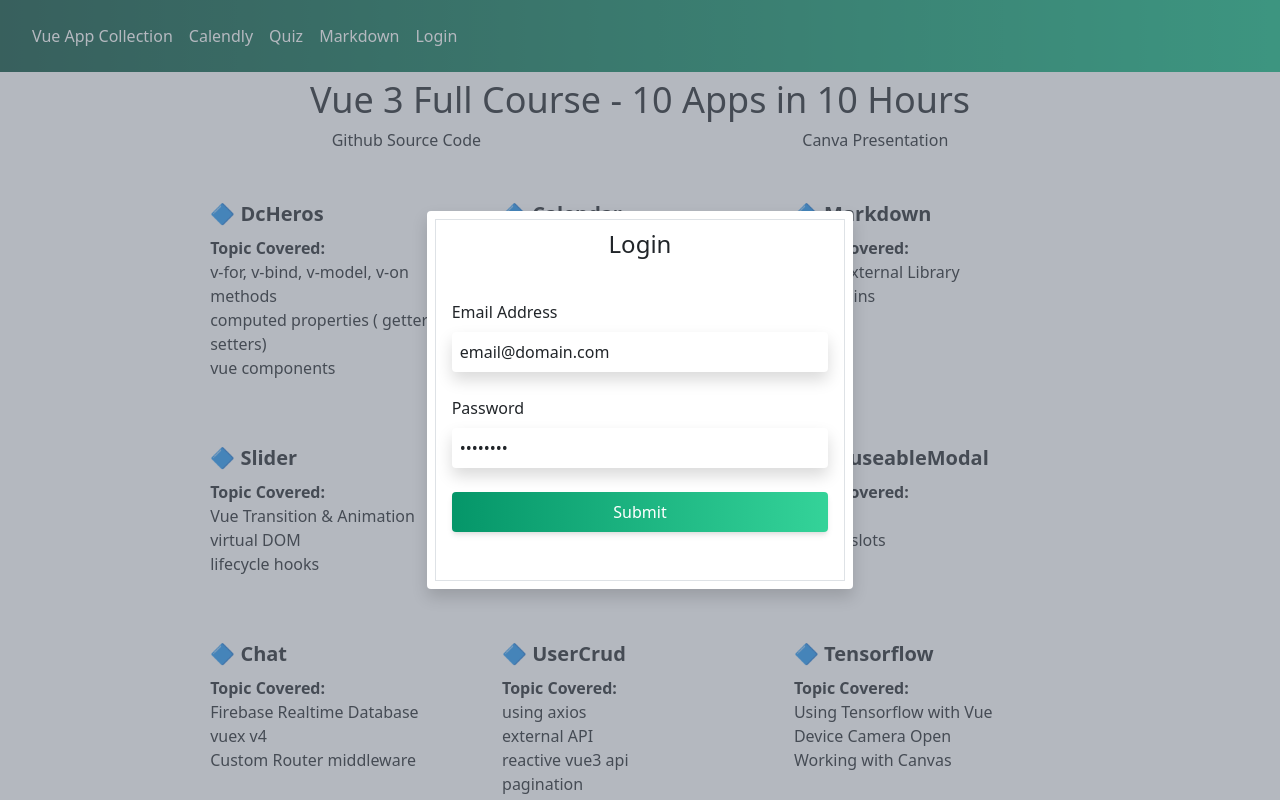
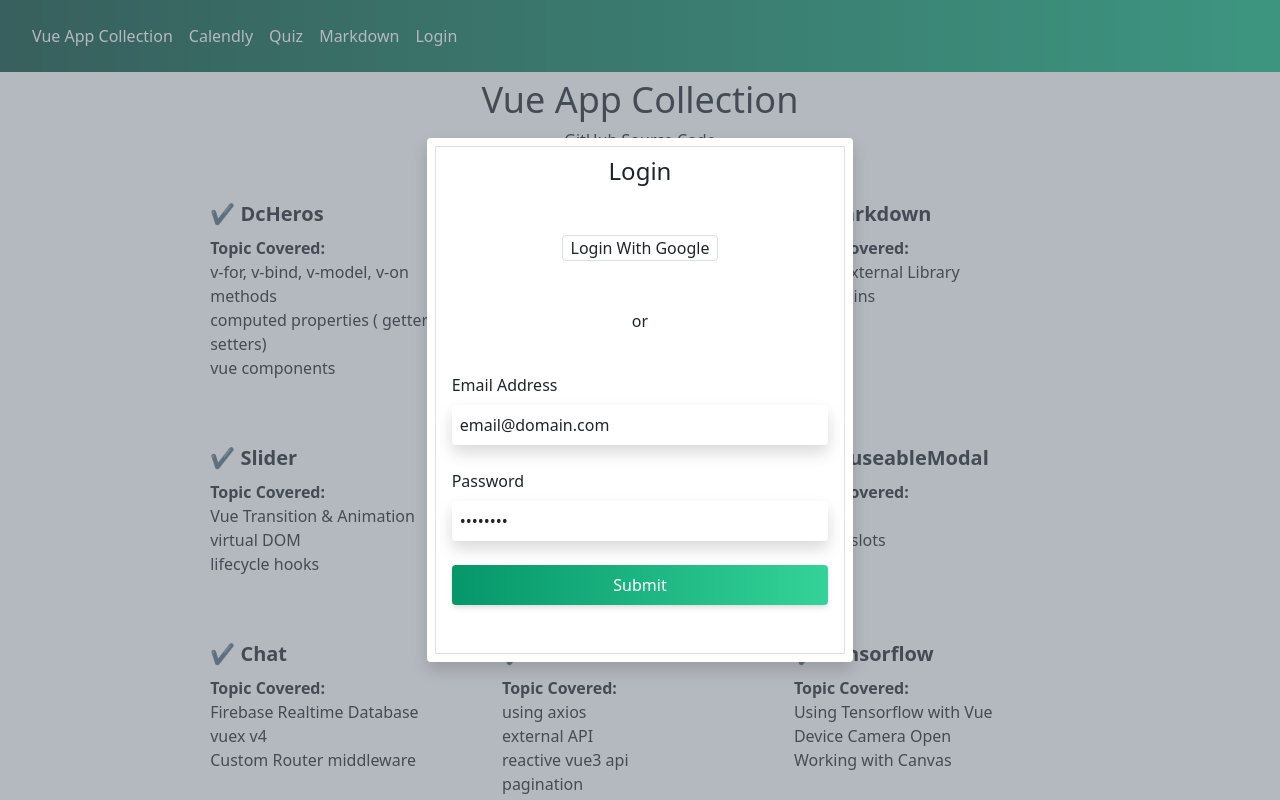
Before and after one commit to goldenglorys/vue-app-collection, a Vue app: page / in a window 1280 px wide. Both pictures are taken after a click on the button "Login". Shown: the top 800 px of the page. Built offline with nearby package versions, Linux system fonts and the light colour scheme; no server answers.

Commit message:
Logging in with google option implemented

```diff
--- /dev/null
+++ b/src/components/GoogleLogin.vue
@@ -0,0 +1,27 @@
+<template>
+  <section class="text-center my-5">
+    <button class="border px-2 rounded" @click="loginWithGoogle">
+      Login With Google
+    </button>
+  </section>
+</template>
+
+<script>
+import firebase from "../helpers/firebase";
+export default {
+  methods: {
+    loginWithGoogle() {
+      var provider = new firebase.auth.GoogleAuthProvider();
+      firebase
+        .auth()
+        .signInWithPopup(provider)
+        .then(() => {
+          this.$emit("close-login-from-google");
+        });
+    },
+  },
+};
+</script>
+
+<style>
+</style>
--- a/src/components/LoginModal.vue
+++ b/src/components/LoginModal.vue
@@ -9,6 +9,8 @@
       <div class="m-auto bg-white p-2 rounded shadow z-30 w-1/3">
         <div class="p-2 border">
           <h1 class="text-center text-2xl">Login</h1>
+          <GoogleLogin @close-login-from-google="closeLoginModal" />
+          <p class="my-1 text-center">or</p>
           <form class="p-2 my-2" @submit.prevent="submit()">
             <div class="my-4">
               <label for="email">Email Address</label>
@@ -56,7 +58,11 @@
 
 <script>
 import firebase from "../helpers/firebase";
+import GoogleLogin from "../components/GoogleLogin";
 export default {
+  components: {
+    GoogleLogin,
+  },
   data() {
     return {
       email: "email@domain.com",
--- a/src/pages/Home.vue
+++ b/src/pages/Home.vue
@@ -1,20 +1,14 @@
 <template>
   <div class="flex w-full">
     <div class="m-auto">
-      <h1 class="text-center text-2xl md:text-4xl my-2">
-        Vue 3 Full Course - 10 Apps in 10 Hours
-      </h1>
+      <h1 class="text-center text-2xl md:text-4xl my-2">Vue App Collection</h1>
       <div class="">
         <div class="flex justify-around mb-4">
           <a
-            href="https://github.com/bitfumes/vue3-for-beginners"
+            class="hover:no-underline hover:text-black"
+            href="https://github.com/goldenglorys/vue-app-collection"
             target="_blank"
-            >Github Source Code</a
-          >
-          <a
-            href="https://www.canva.com/design/DAEJRdAPBlc/V_Tcr4uLQhpf7Gh0ANXAKw/view?utm_content=DAEJRdAPBlc&utm_campaign=designshare&utm_medium=link&utm_source=sharebutton"
-            target="_blank"
-            >Canva Presentation</a
+            >GitHub Source Code</a
           >
         </div>
 
@@ -22,7 +16,9 @@
           <div class="w-11/12 grid grid-cols-2 md:grid-cols-3 gap-4">
             <div v-for="app in list" :key="app.path" class="text-left my-4">
               <router-link class="w-full" :to="app.path">
-                <p class="text-xl font-semibold">🔷 {{ app.title }}</p>
+                <p class="text-xl font-semibold">
+                  <span>&#10004;</span> {{ app.title }}
+                </p>
               </router-link>
               <div>
                 <div class="font-semibold mt-2">Topic Covered:</div>
@@ -30,7 +26,7 @@
               </div>
             </div>
             <div class="text-left my-4">
-              <p class="text-xl font-semibold">🔷 Login</p>
+              <p class="text-xl font-semibold"><span>&#10004;</span> Login</p>
               <div class="">
                 <div class="text-lg font-semibold">Topic Covered:</div>
                 <p v-for="topic in login.concepts" :key="topic">{{ topic }}</p>
```
